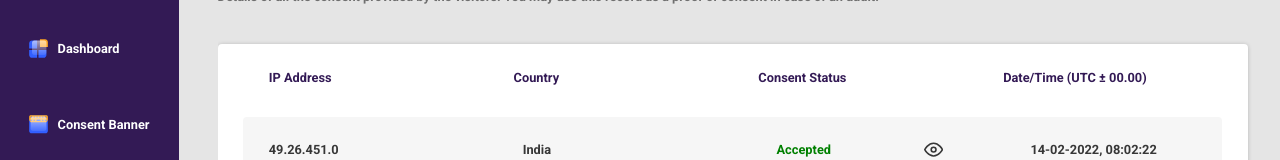
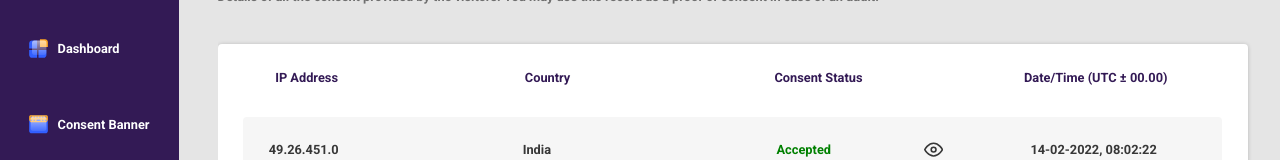
Before and after one commit to viveksingh2893/fronttsaaro, a React (Create React App) app in the folder tsaaro/: page /cl in a window 1280 px wide. Shown: the part 156-316 px from the top of the page. Built offline with nearby package versions, Linux system fonts and the light colour scheme; a web font is replaced by a local one.

Commit message:
bugs removed

```diff
--- a/tsaaro/src/assets/css/consentlog.css
+++ b/tsaaro/src/assets/css/consentlog.css
@@ -69,9 +69,9 @@
     display: flex;
     align-items: flex-end;
     color: #331A55;
-    padding-left:2vw;
-    width: 20vw;
-    margin:0
+    padding-left:2.5vw;
+    width: 18vw;
+    margin:0;
   }
 
   .consent-ip{
--- a/tsaaro/src/screen/dashboard/consentlog.js
+++ b/tsaaro/src/screen/dashboard/consentlog.js
@@ -45,7 +45,7 @@ const ConsentlogScr = (props) => {
         </p>
       </Row>
       <div style={{display:'flex',flexDirection:'column',padding:'2vw', backgroundColor:'white', borderRadius:'4px',boxShadow:'0px 0.5px 4px rgba(0, 0, 0, 0.2)'}}>
-        <div style={{display:'flex', flexDirection:'row', alignItems:'center',justifyContent:'flex-start'}}>
+        <div style={{display:'flex', flexDirection:'row', alignItems:'center',justifyContent:'space-between'}}>
             <p className="consentlog-title">IP Address</p>
             <p className="consentlog-title">Country</p>
             <p className="consentlog-title">Consent Status</p>
```
